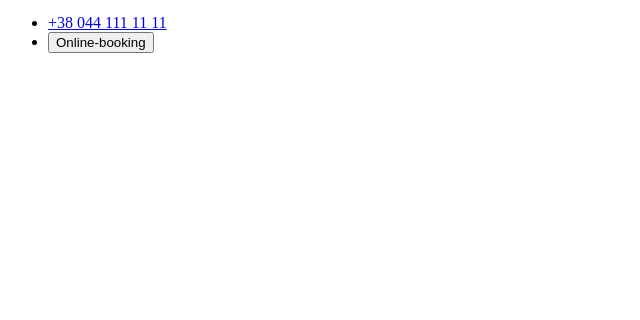
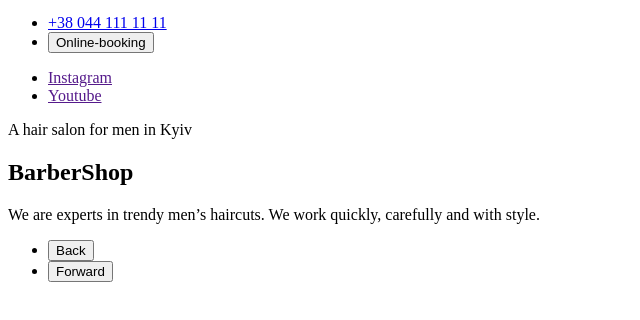
Before and after one commit to Yurii-KDN/1-barber-shop, a plain HTML site: page index.html in a window 1280 px wide. Shown: the part 178-498 px from the top of the page, without its empty margins (0-640 px from the left). Drawn offline with Linux system fonts and the light colour scheme.

Commit message:
Update index.html
Markup Hero section

```diff
--- a/index.html
+++ b/index.html
@@ -28,5 +28,27 @@
         <li><button type="button">Online-booking</button></li>
       </ul>
     </header>
+
+    <!-- Hero section -->
+    <section>
+      <ul>
+        <li>
+          <a href="" target="_blank" rel="noopener norefferer">Instagram</a>
+        </li>
+        <li>
+          <a href="" target="_blank" rel="noopener norefferer">Youtube</a>
+        </li>
+      </ul>
+      <p>A hair salon for men in Kyiv</p>
+      <h1>BarberShop</h1>
+      <p>
+        We are experts in trendy men’s haircuts. We work quickly, carefully and
+        with style.
+      </p>
+      <ul>
+        <li><button type="button">Back</button></li>
+        <li><button type="button">Forward</button></li>
+      </ul>
+    </section>
   </body>
 </html>
```
